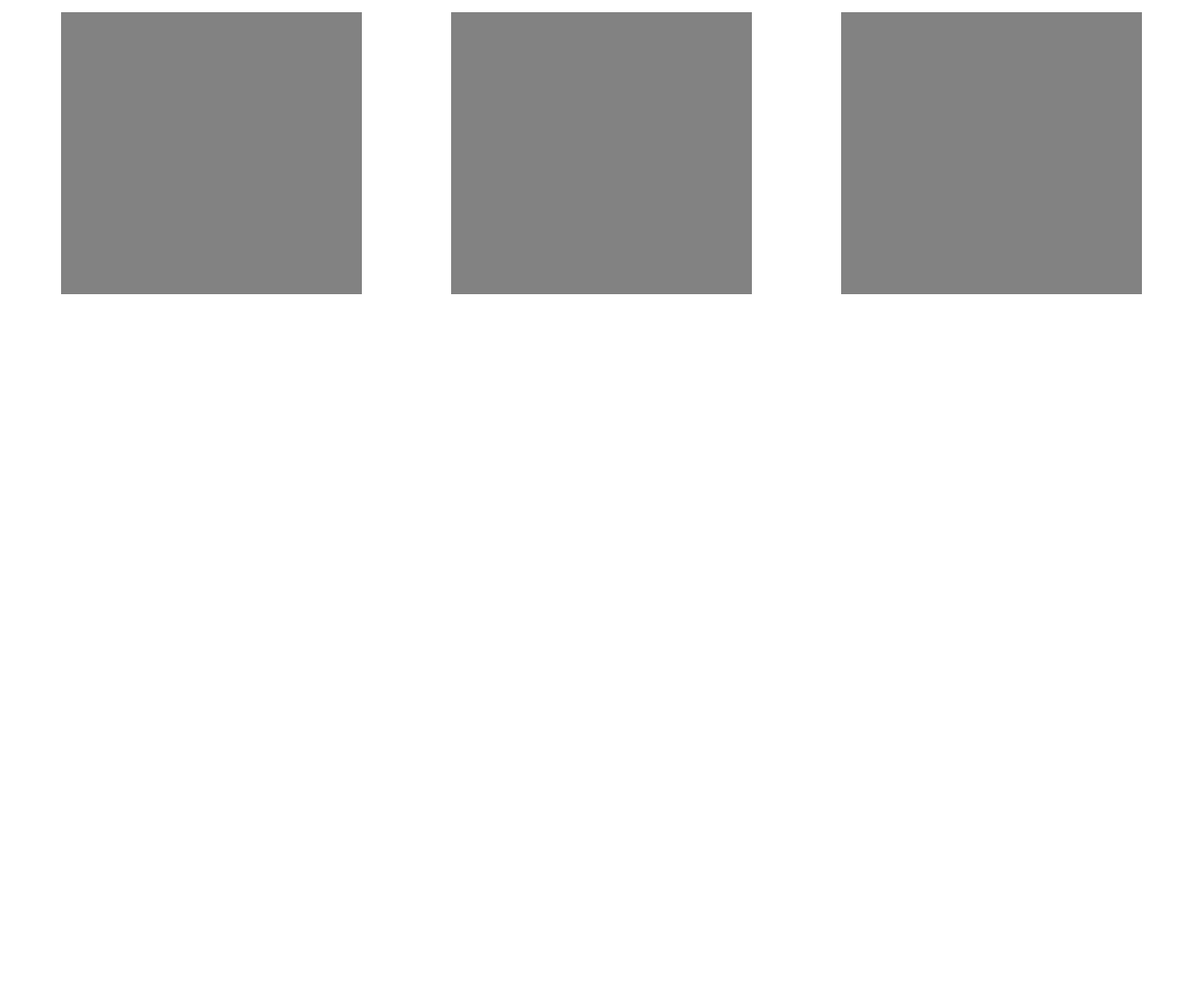
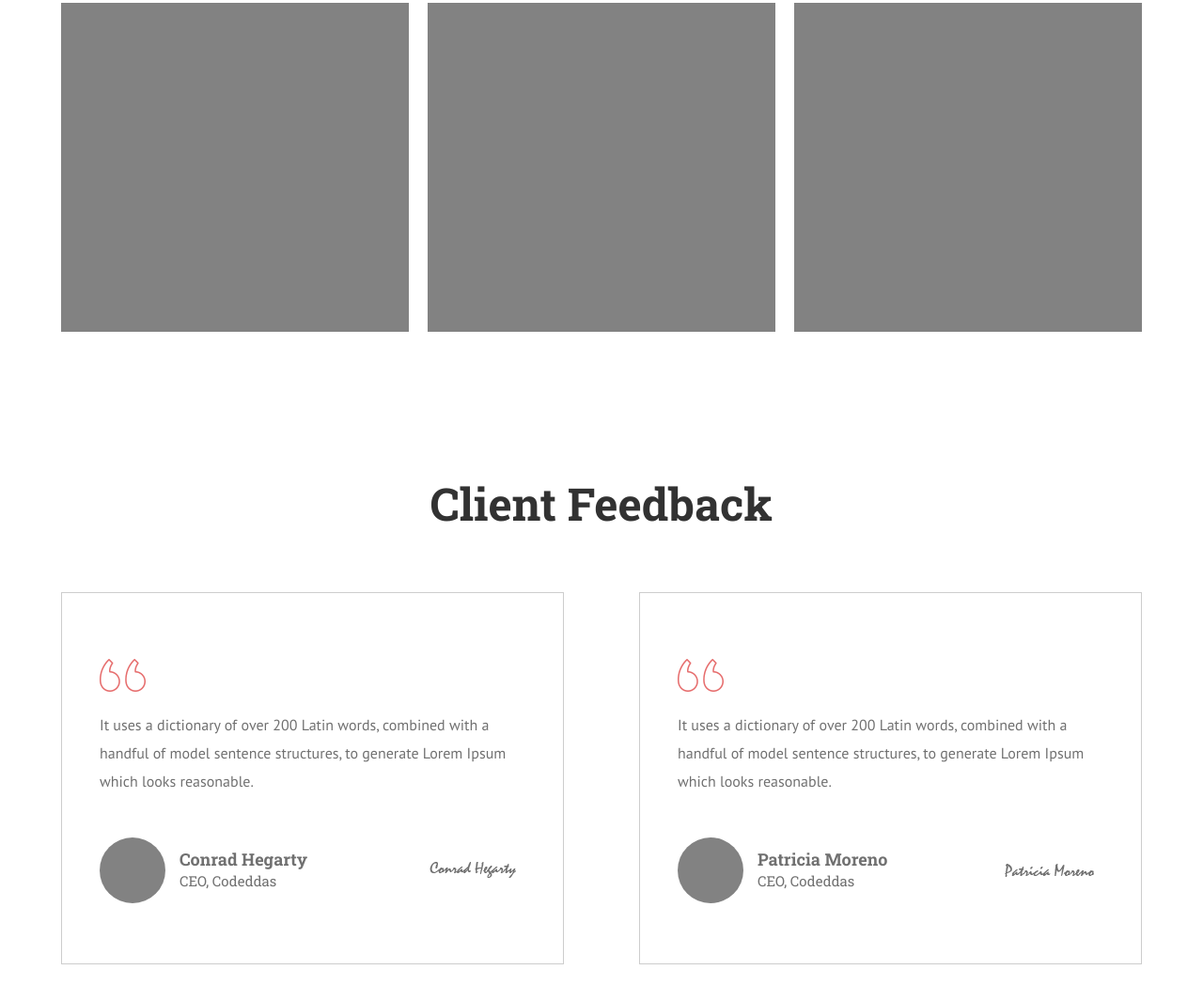
Before and after one commit to stepanfedyanov/designer-site, a website: page src/index.html in a window 1280 px wide. Shown: the part 4202-5267 px from the top of the page at 94% size. Before the commit the page ends 4685 px from the top, so only its background shows below. Drawn offline with nearby package versions, Linux system fonts and the light colour scheme; files that its build step writes are made by us from their sources.

Commit message:
add feedback section

```diff
--- a/src/index.html
+++ b/src/index.html
@@ -174,14 +174,14 @@
                 </h2>
             </div>
 
-            <div class="works__tabs">
-                <div class="works__tab works__tab_active">All</div>
-                <div class="works__tab">Graphic Design</div>
-                <div class="works__tab">Web development</div>
-                <div class="works__tab">Video Editing</div>
-                <div class="works__tab">Photography</div>
-                <div class="works__tab">Others</div>
-            </div>
+            <ul class="works__tabs">
+                <li class="works__tab works__tab_active">All</li>
+                <li class="works__tab">Graphic Design</li>
+                <li class="works__tab">Web development</li>
+                <li class="works__tab">Video Editing</li>
+                <li class="works__tab">Photography</li>
+                <li class="works__tab">Others</li>
+            </ul>
 
             <div class="works__wrapper works__wrapper_1">
                 <div class="work__item">
@@ -429,5 +429,53 @@
 
         </div>
     </section>
+
+    <section class="feedback">
+        <div class="container">
+            <div class="title">
+                <h2 class="title__text  title__text_big title__text_center">
+                    Client Feedback
+                </h2>
+            </div>
+
+            <div class="feedback__wrapper">
+                <div class="feedback__item">
+                    <img src="icons/feedback/apostrophe.png" alt="apostrophe" class="feedback__img">
+                    <div class="feedback__text">It uses a dictionary of over 200 Latin words, combined with a handful of model sentence structures, to generate Lorem Ipsum which looks reasonable. </div>
+                    <div class="feedback__contact">
+                        <div class="feedback__name-box">
+                            <div class="feedback__avatar"></div>
+                            <div class="feedback__name">
+                                Conrad Hegarty<br>
+                                <span>CEO, Codeddas</span>
+                            </div>
+                        </div>
+                        <img src="icons/feedback/1.png" alt="" class="feedback__hand">
+                    </div>
+                </div>
+
+                <div class="feedback__item">
+                    <img src="icons/feedback/apostrophe.png" alt="apostrophe" class="feedback__img">
+                    <div class="feedback__text">It uses a dictionary of over 200 Latin words, combined with a handful of model sentence structures, to generate Lorem Ipsum which looks reasonable. </div>
+                    <div class="feedback__contact">
+                        <div class="feedback__name-box">
+                            <div class="feedback__avatar"></div>
+                            <div class="feedback__name">
+                                Patricia Moreno<br>
+                                <span>CEO, Codeddas</span>
+                            </div>
+                        </div>
+                        <img src="icons/feedback/2.png" alt="" class="feedback__hand">
+                    </div>
+                </div>
+            </div>
+        </div>
+    </section>
+
+    <script
+    src="https://code.jquery.com/jquery-3.5.1.slim.min.js"
+    integrity="sha256-4+XzXVhsDmqanXGHaHvgh1gMQKX40OUvDEBTu8JcmNs="
+    crossorigin="anonymous"></script>
+    <script src="js/script.js"></script>
 </body>
 </html>
--- a/src/js/script.js
+++ b/src/js/script.js
@@ -0,0 +1,7 @@
+$(document).ready(function(){
+    $('ul.works__tabs').on('click', 'li:not(.works__tab_active)', function() {
+        $(this)
+            .addClass('works__tab_active').siblings().removeClass('works__tab_active')
+            .closest('div.container').find('div.works__wrapper').removeClass('works__wrapper_1').eq($(this).index()).addClass('works__wrapper_1');
+    });
+});
--- /dev/null
+++ b/src/sass/blocks/_feedback.scss
@@ -0,0 +1,61 @@
+.feedback {
+    min-height: 787px;
+    padding-bottom: 150px;
+    &__wrapper {
+        margin-top: 60px;
+        display: flex;
+        justify-content: space-between;
+        flex-wrap: wrap;
+    }
+    &__item {
+        padding: 70px 50px;
+        padding-left: 40px;
+        width: 535px;
+        height: 396px;
+        border: solid 1px #bebebec2;
+    }
+    &__text {
+        font-family: 'PTSans';
+        font-size: 16px;
+        font-weight: normal;
+        font-stretch: normal;
+        font-style: normal;
+        line-height: 1.88;
+        letter-spacing: normal;
+        text-align: left;
+        color: #707070;
+        margin-top: 20px;
+    }
+    &__contact {
+        margin-top: 45px;
+        display: flex;
+        align-items: center;
+        justify-content: space-between;
+    }
+    &__avatar {
+        width: 70px;
+        height: 70px;
+        background-color: #828282;
+        border-radius: 100%;
+        margin-right: 15px;
+    }
+    &__name {
+        font-family: 'Roboto Slab';
+        font-size: 18px;
+        font-weight: bold;
+        font-stretch: normal;
+        font-style: normal;
+        line-height: 1.22;
+        letter-spacing: normal;
+        text-align: left;
+        color: #707070;
+        span {
+            font-size: 15px;
+            font-weight: normal;
+        }
+    }
+    &__name-box {
+        display: flex;
+        align-items: center;
+    }
+}
--- a/src/sass/blocks/_works.scss
+++ b/src/sass/blocks/_works.scss
@@ -10,12 +10,14 @@
         }
     }
     &__tabs {
+        padding: 0;
         margin-top: 20px;
         margin-bottom: 60px;
         display: flex;
         flex-wrap: wrap;
     }
     &__tab {
+        list-style: none;
         font-family: 'Roboto Slab';
         font-size: 14px;
         font-weight: normal;
@@ -28,22 +30,25 @@
         &_active {
             color: #00b894;
         }
+        &:hover {
+            text-decoration: underline;
+        }
     }
 }
 
 .work {
     &__item {
-        margin-top: 30px;
-        margin-bottom: 30px;
-        width: 320px;
-        height: 300px;
+        margin-top: 10px;
+        margin-bottom: 10px;
+        width: 370px;
+        height: 350px;
         background-color: #828282;
     }
     &__opacity {
         padding: 60px 41px;
         opacity: 0;
-        width: 320px;
-        height: 300px;
+        width: 370px;
+        height: 350px;
         background-color: #e66d6d;
         transition: 0.5s;
         &:hover {
--- a/src/sass/main/_media.scss
+++ b/src/sass/main/_media.scss
@@ -59,6 +59,16 @@
         height: 250px;
         width: 300px;
     }
+    .feedback__item {
+        margin-top: 20px;
+        margin-bottom: 20px;
+    }
+    .feedback__name {
+        font-size: 16px;
+        span {
+            font-size: 14px;
+        }
+    }
 
 }
 
@@ -69,4 +79,24 @@
             display: none;
         }
     }
+    .feedback__item {
+        width: 300px;
+    }
+    .feedback__avatar {
+        display: none;
+    }
+    .feedback__text {
+        font-size: 14px;
+    }
 }
+
+@media (max-width: 320px) {
+    .work__item {
+        width: 280px;
+        height: 260px;
+    }
+    .work__opacity {
+        width: 280px;
+        height: 260px;
+    }
+}
--- a/src/sass/style.scss
+++ b/src/sass/style.scss
@@ -22,5 +22,6 @@
 @import 'blocks/services';
 @import 'blocks/skills';
 @import 'blocks/works';
+@import 'blocks/feedback';
 
 @import 'main/media';
```
Also changed, not shown: dist/css/style.min.css, dist/index.html, dist/js/script.js.
